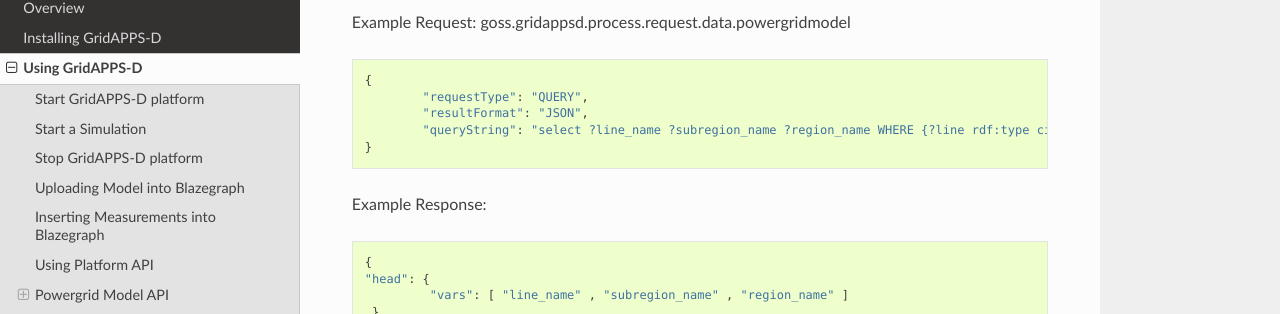
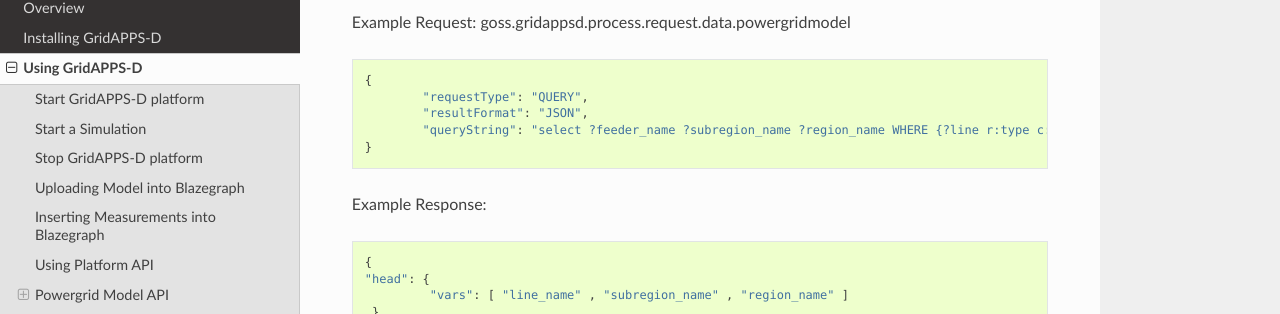
Before and after one commit to ericstephan/gridappsd-docs, a Sphinx documentation site: the page built from docs/source/using_gridappsd/index.rst, in a window 1280 px wide and 900 px high, scrolled down 7942 px. Shown: the part 137-451 px from the top of the window. Built offline with Sphinx 7.4.7 and the Read the Docs theme 2.0.0, drawn with Linux system fonts in a browser that asks for light colours; some of the changed lines change nothing that is shown; some of the changed text lies outside the part shown.

Commit message:
Changed powergrid model api examples to match changes in the cim100 model

```diff
--- a/docs/source/using_gridappsd/api_examples/pg_data_manager.rst
+++ b/docs/source/using_gridappsd/api_examples/pg_data_manager.rst
@@ -84,7 +84,7 @@
 	{
 		"requestType": "QUERY",
 		"resultFormat": "JSON",
-		"queryString": "select ?line_name ?subregion_name ?region_name WHERE {?line rdf:type cim:Line.?line 	cim:IdentifiedObject.name ?line_name.?line cim:Line.Region ?subregion.?subregion cim:IdentifiedObject.name ?subregion_name.?subregion cim:SubGeographicalRegion.Region ?region.?region cim:IdentifiedObject.name ?region_name}"
+		"queryString": "select ?feeder_name ?subregion_name ?region_name WHERE {?line r:type c:Feeder.?line c:IdentifiedObject.name  ?feeder_name.?line c:Feeder.NormalEnergizingSubstation ?substation.?substation r:type c:Substation.?substation c:Substation.Region ?subregion.?subregion  c:IdentifiedObject.name  ?subregion_name .?subregion c:SubGeographicalRegion.Region  ?region . ?region   c:IdentifiedObject.name  ?region_name}"
 	}
 
 
@@ -226,10 +226,10 @@
 
 	{
 		"requestType": "QUERY_MODEL",
-		"modelId": "_4F76A5F9-271D-9EB8-5E31-AA362D86F2C3",
+		"modelId": "_49AD8E07-3BF9-A4E2-CB8F-C3722F837B62",
 		"resultFormat": "JSON",
-		"filter": "?s cim:IdentifiedObject.name 'q14733'",
-		"objectType": "http://iec.ch/TC57/2012/CIM-schema-cim17#ConnectivityNode"
+		"filter": "?s cim:IdentifiedObject.name '650z'",
+		"objectType": "http://iec.ch/TC57/CIM100#ConnectivityNode"
 	}
 
 Example Response:
```
